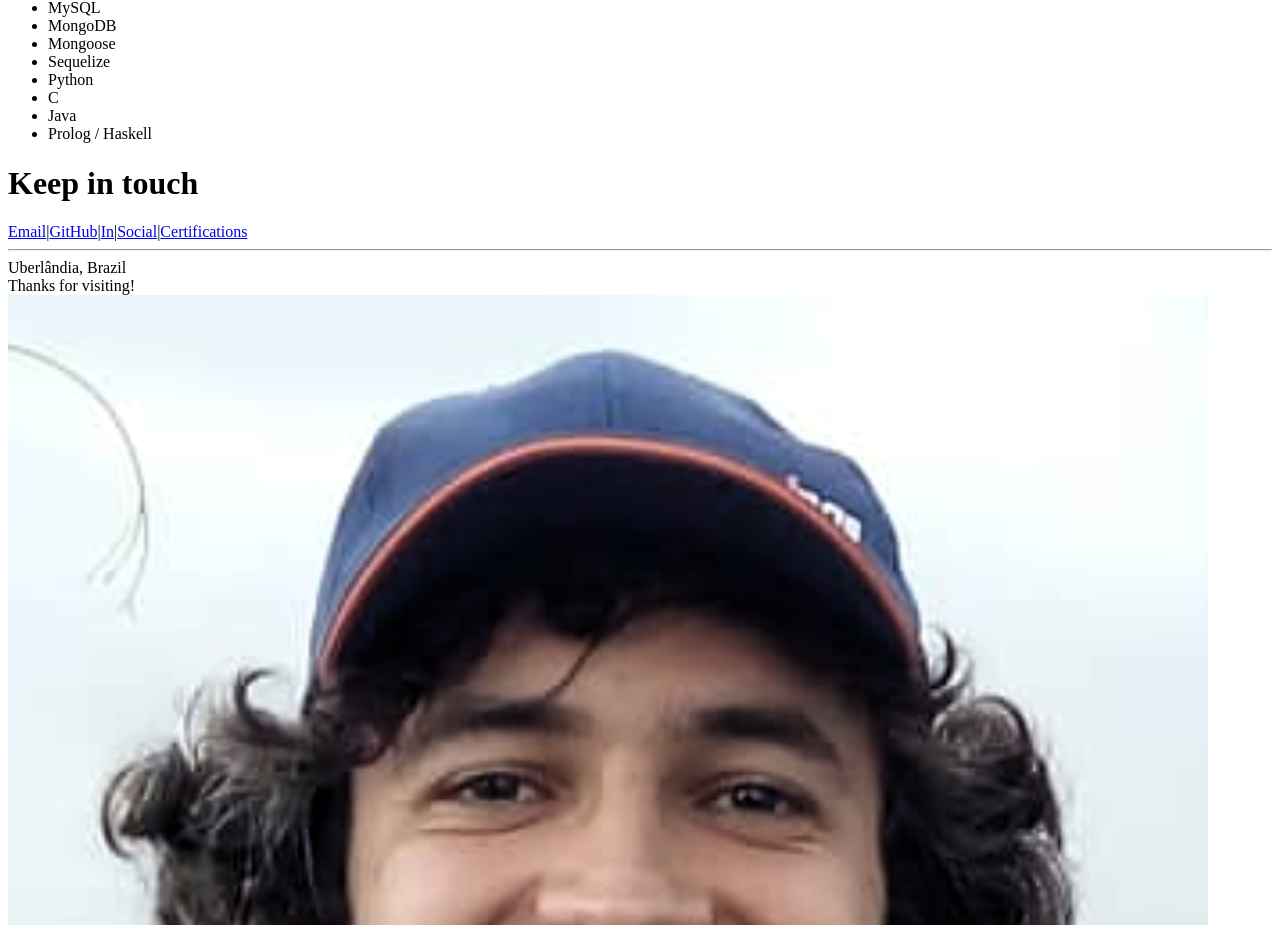
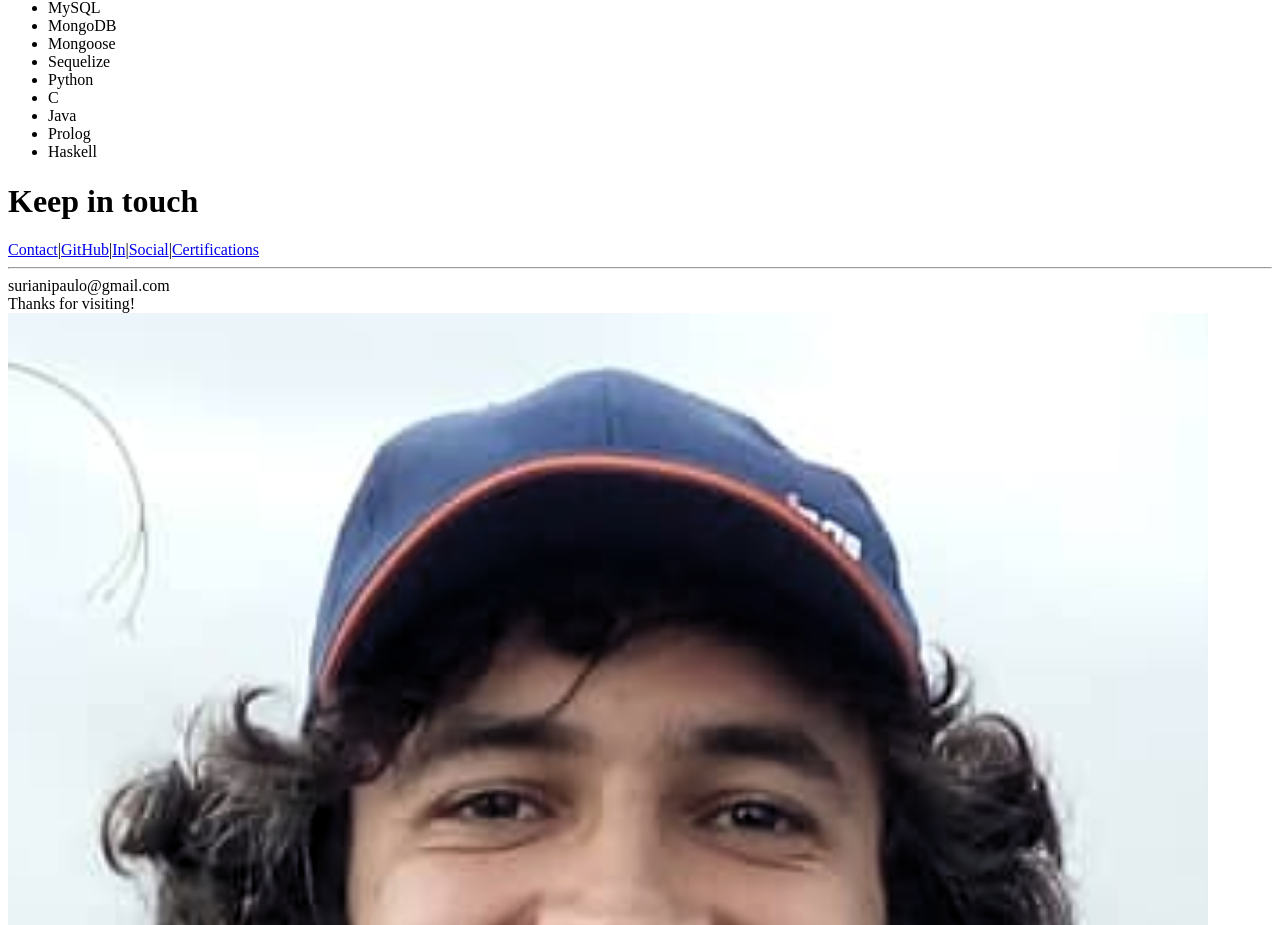
Before and after one commit to PauloSuriani/PauloSuriani.github.io, a React (Create React App) app: page / in a window 1280 px wide. Shown: the part 808-1733 px from the top of the page. Built offline with nearby package versions, Linux system fonts and the light colour scheme.

Commit message:
feat: customiz in footer, header, minibio, MyLang.

```diff
--- a/src/components/Footer.jsx
+++ b/src/components/Footer.jsx
@@ -6,11 +6,11 @@ class Footer extends React.Component {
     <footer className='container max-w-screen-md'>
       <hr className='opacity-60 pt-2'/>
       <div className='flex justify-between items-center'>
-      <span className='text-gray-400 font-bold font-serif sm:text-xl text-sm'>
-        Uberlândia, Brazil
+      <span className='sm:text-gray-500 text-gray-100 font-bold font-mono sm:text-3xl text-md'>
+        surianipaulo@gmail.com
       </span>
       <div className='flex items-center'>
-      <span className='pr-2 text-lime-400 font-bold font-serif sm:text-xl text-sm'>Thanks for visiting!</span>
+      <span className='pr-2 text-lime-500 font-mono sm:opacity-100 sm:text-lg text-sm opacity-60'>Thanks for visiting!</span>
         <img className="sm:w-16 w-10 rounded-full" src={avatar} alt="Bordered avatar"/>
         </div>
 
--- a/src/components/Header.jsx
+++ b/src/components/Header.jsx
@@ -10,9 +10,9 @@ class Header extends React.Component {
           <div className='py-3'>
             <a
               className='hover:text-lime-600 pr-2 text-2xl font-serif text-lime-300'
-              href={'paulosuriani88@hotmail.com'}
+              href={'404'}
             >
-              Email
+              Contact
             </a>
             <span className='pr-2 font-serif'>|</span>
             <a
--- a/src/components/MiniBio.jsx
+++ b/src/components/MiniBio.jsx
@@ -19,37 +19,7 @@ class MiniBio extends React.Component {
       projects that I have coded for learning sake: From fundamentals
       HTML & CSS to JavaScript React, including tests and CRUD
       using Node.js + Express. I'm also into Agile Methodologies and
-      teamwork cooperations.
-      `
-      const presentation2 = `
-
-      `
-      const presentation3 = ` Yo, I'm Paulo, curiosity about how
-      things works lead me into technology. I'm also on music,
-      gardening, reading, creative activities.
-
-      Hello world! My name is Paulo,
-      borned at '88 and since then I've always been curious about
-      computers.
-
-      Traveled into algorithym and
-      recursiveness.
-
-      Although my first experience with a computer was typing
-      on a MS-DOS terminal, and I was officaly introduced to Computer Science at
-      2006, through logics, maths. Last year I've been practicing and learning
-      about web development. I've done about 30 projects in a journey including
-      technologies like: HTML, CSS, JavaScript, React, Docker, SQL, NodeJs,
-      TypeScript,
-
-      tools like React to create web pages and
-      cook with Node.js + Express to build robust back-ends.
-      It's simple like that. Clean code.
-
-      and although I didn't
-      have a bachelors degree
-
-      `
+      teamwork cooperations.  `
 
     const curiosity =  `
       Some random curiosities about me: I like music and already
@@ -60,27 +30,15 @@ class MiniBio extends React.Component {
     `
     return (
     <div className="">
-        {/* <h1 className="text-2xl font-bold underline">
-      Hello world!
-    </h1> */}
       <div className=''>
         <h2 className='text-lime-300 lg:text-[36px] md:text-[33px] sm:text-[30px] text-[27px] sm:py-6 py-3'>
           Web Development
         </h2>
-        {/* <h2 className='text-lime-300 text-2xl pt-2'>Web development focused on</h2> */}
-        {/* <h3 className='text-lime-300 text-2xl'>transform ideas into solutions</h3> */}
-        {/* <p className='text-lime-300 pb-2 text-2xl text-right'>{`...through code { }`}</p> */}
       </div>
       <hr className='opacity-60 py-2' />
-      {/*diminuir a distancia py depoissssssssssssss!!!! */ }
       <p className='leading-normal py-3 text-[23px] font-serif'>{intro}</p>
-      {/* <p className='leading-relaxed py-3 text-xl font-serif text-start'>{presentation2}</p> */}
       <p className='leading-normal py-3 text-[23px] font-serif'>{presentation1}</p>
       <p className='leading-normal py-3 text-[23px] font-serif'>{curiosity}</p>
-      {/* <p className='py-3 text-2xl'>Curious?</p>
-      <a  className='font-serif text-lime-300' href={'https://github.com/PauloSuriani'}>See done, running projects as how they are!</a>
-      <span className='font-serif px-2' >|</span>
-      <a className='text-lime-300 font-serif' href={'https://github.com/PauloSuriani'}>Show me the code!</a>*/}
       <p className='py-5 lg:text-5xl md:text-4xl text-3xl'>
         {`Languages & tools`}
       </p>
--- a/src/components/MyLanguages.jsx
+++ b/src/components/MyLanguages.jsx
@@ -41,9 +41,10 @@ class MyLanguages extends React.Component {
           <li className='bg-lime-700 px-2 m-1  hover:bg-green-600'>Mongoose</li>
           <li className='bg-lime-700 px-2 m-1  hover:bg-green-600'>Sequelize</li>
           <li className='bg-lime-900 px-2 m-1  hover:bg-green-800'>Python</li>
-          <li className='bg-lime-900 px-2 m-1  hover:bg-green-800'>C</li>
-          <li className='bg-lime-900 px-2 m-1  hover:bg-green-800'>Java</li>
-          <li className='bg-lime-900 px-2 m-1  hover:bg-green-800'>Prolog / Haskell</li>
+          <li className='bg-lime-800 px-2 m-1  hover:bg-green-900'>C</li>
+          <li className='bg-lime-800 px-2 m-1  hover:bg-green-900'>Java</li>
+          <li className='bg-lime-800 px-2 m-1  hover:bg-green-900'>Prolog</li>
+          <li className='bg-lime-800 px-2 m-1  hover:bg-green-900'>Haskell</li>
         </ul>
       </div>
 
```
Lines whose indentation alone changed are shown as unchanged.
